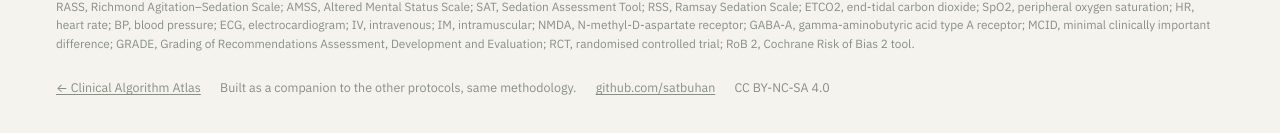
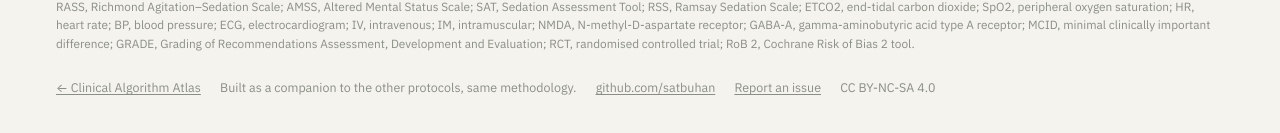
Before and after one commit to satbuhan/haloperidol-adjunct-protocol, a plain HTML site: page index.html in a window 1280 px wide. Shown: the part 1626-1759 px from the top of the page. Drawn offline with Linux system fonts and the light colour scheme; no server answers.

Commit message:
Add a "Report an issue" link to the footer
Links straight to this repo's own GitHub issues/new page -- there was no
way for a reader to flag a wrong reference or a stale dose before this.
GitHub Issues is already enabled on every atlas repo.

Co-Authored-By: Claude Sonnet 5 <noreply@anthropic.com>
Claude-Session: https://claude.ai/code/session_01J8ettcHb2V6QYVdxFW6xsz

```diff
--- a/index.html
+++ b/index.html
@@ -73,6 +73,7 @@
   <a href="https://satbuhan.github.io/clinical-algorithm-atlas/" target="_blank" rel="noopener">← Clinical Algorithm Atlas</a>
   <span>Built as a companion to the other protocols, same methodology.</span>
   <a href="https://github.com/satbuhan" target="_blank" rel="noopener">github.com/satbuhan</a>
+  <a href="https://github.com/satbuhan/haloperidol-adjunct-protocol/issues/new" target="_blank" rel="noopener">Report an issue</a>
   <span>CC BY-NC-SA 4.0</span>
 </footer>
 
```
